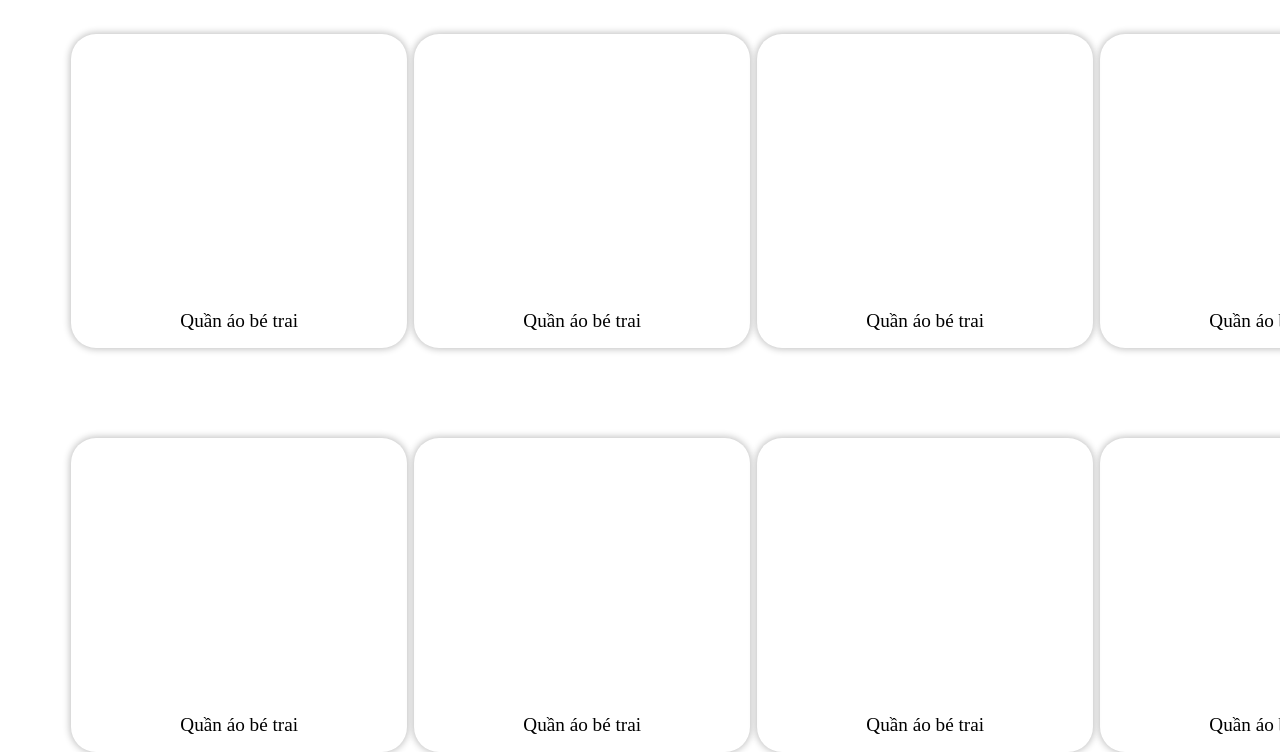
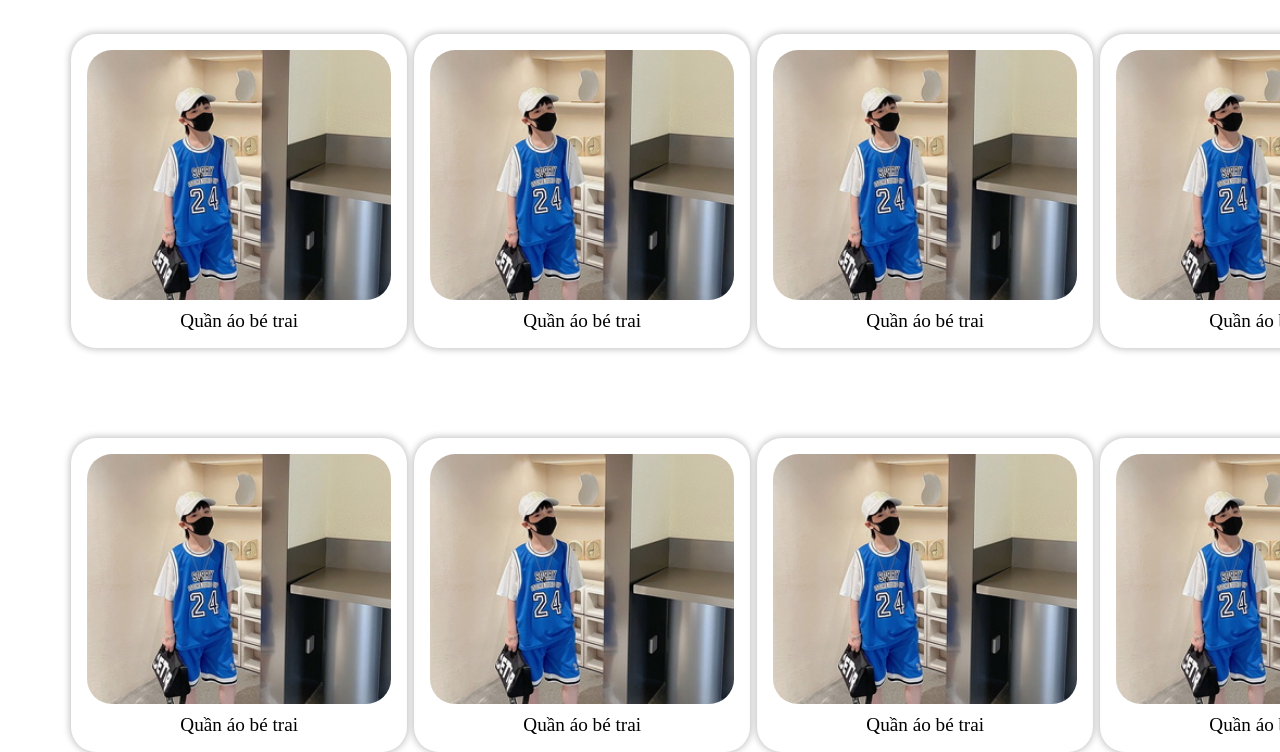
Before and after one commit to Hoang3103/quangchau-web-clone, a plain HTML site: page index.html in a window 1280 px wide. Shown: the part 617-1369 px from the top of the page. Drawn offline with Linux system fonts and the light colour scheme; files whose address does not match are found by name.

Commit message:
Update index.html

```diff
--- a/index.html
+++ b/index.html
@@ -53,56 +53,56 @@
         <div class="sanpham">
             <div class="element">
                 <div class="pic"><img
-                        src="../clone-web-qc/428693409_764215289211098_4152133814561143287_n_1708856649.jpg" alt="">
+                        src="428693409_764215289211098_4152133814561143287_n_1708856649.jpg" alt="">
                 </div>
                 <span>Quần áo bé trai</span>
             </div>
             <div class="element">
                 <div class="pic"><img
-                        src="../clone-web-qc/428693409_764215289211098_4152133814561143287_n_1708856649.jpg" alt="">
+                        src="428693409_764215289211098_4152133814561143287_n_1708856649.jpg" alt="">
                 </div>
                 <span>Quần áo bé trai</span>
             </div>
             <div class="element">
                 <div class="pic"><img
-                        src="../clone-web-qc/428693409_764215289211098_4152133814561143287_n_1708856649.jpg" alt="">
+                        src="428693409_764215289211098_4152133814561143287_n_1708856649.jpg" alt="">
                 </div>
                 <span>Quần áo bé trai</span>
             </div>
             <div class="element">
                 <div class="pic"><img
-                        src="../clone-web-qc/428693409_764215289211098_4152133814561143287_n_1708856649.jpg" alt="">
+                        src="428693409_764215289211098_4152133814561143287_n_1708856649.jpg" alt="">
                 </div>
                 <span>Quần áo bé trai</span>
             </div>
             <div class="element">
                 <div class="pic"><img
-                        src="../clone-web-qc/428693409_764215289211098_4152133814561143287_n_1708856649.jpg" alt="">
+                        src="428693409_764215289211098_4152133814561143287_n_1708856649.jpg" alt="">
                 </div>
                 <span>Quần áo bé trai</span>
             </div>
             <div class="element">
                 <div class="pic"><img
-                        src="../clone-web-qc/428693409_764215289211098_4152133814561143287_n_1708856649.jpg" alt="">
+                        src="428693409_764215289211098_4152133814561143287_n_1708856649.jpg" alt="">
                 </div>
                 <span>Quần áo bé trai</span>
             </div>
             <div class="element">
                 <div class="pic"><img
-                        src="../clone-web-qc/428693409_764215289211098_4152133814561143287_n_1708856649.jpg" alt="">
+                        src="428693409_764215289211098_4152133814561143287_n_1708856649.jpg" alt="">
                 </div>
                 <span>Quần áo bé trai</span>
             </div>
             <div class="element">
                 <div class="pic"><img
-                        src="../clone-web-qc/428693409_764215289211098_4152133814561143287_n_1708856649.jpg" alt="">
+                        src="428693409_764215289211098_4152133814561143287_n_1708856649.jpg" alt="">
                 </div>
                 <span>Quần áo bé trai</span>
             </div>
         </div>
     </div>
     <div class="info">
-        <div class="thongtins"><img src="../clone-web-qc/1_1663230421.jpg" alt=""></div>
+        <div class="thongtins"><img src="1_1663230421.jpg" alt=""></div>
         <div class="thongtin">
             <div class="heade">VÌ SAO NÊN CHỌN SẢN PHẨM CỦA BINGBINGBOBO</div>
             <div class="wrap-text">
@@ -213,7 +213,7 @@
         </div>
         <div class="ele-footer-4">
             <h3>KẾT NỐI</h3>
-            <img src="../clone-web-qc/aaaa.jpg" alt="">
+            <img src="aaaa.jpg" alt="">
         </div>
     </div>
 
```
